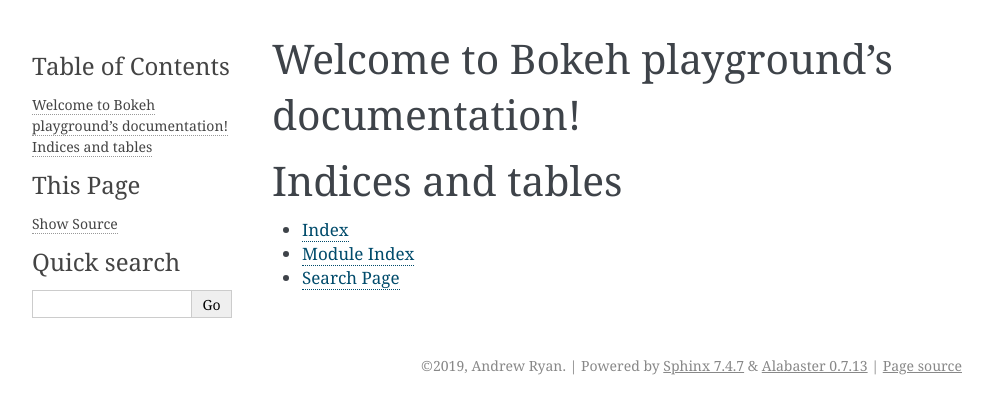
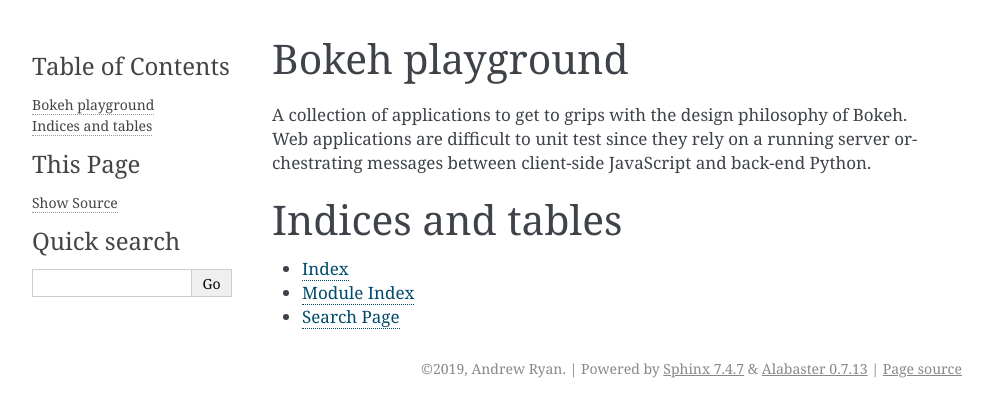
Before and after one commit to andrewgryan/bokeh-playground, a Sphinx documentation site: the page built from doc/source/index.rst, in a window 1280 px wide. Shown: the top 417 px of the page, without its empty margins (148-1141 px from the left). Built offline with Sphinx 7.4.7, drawn with Linux system fonts in a browser that asks for light colours.

Commit message:
added some text to index.rst

```diff
--- a/doc/source/index.rst
+++ b/doc/source/index.rst
@@ -3,8 +3,13 @@
    You can adapt this file completely to your liking, but it should at least
    contain the root `toctree` directive.
 
-Welcome to Bokeh playground's documentation!
-============================================
+Bokeh playground
+================
+
+A collection of applications to get to grips with the design
+philosophy of Bokeh. Web applications are difficult to unit
+test since they rely on a running server orchestrating messages
+between client-side JavaScript and back-end Python.
 
 .. toctree::
    :maxdepth: 2
```
